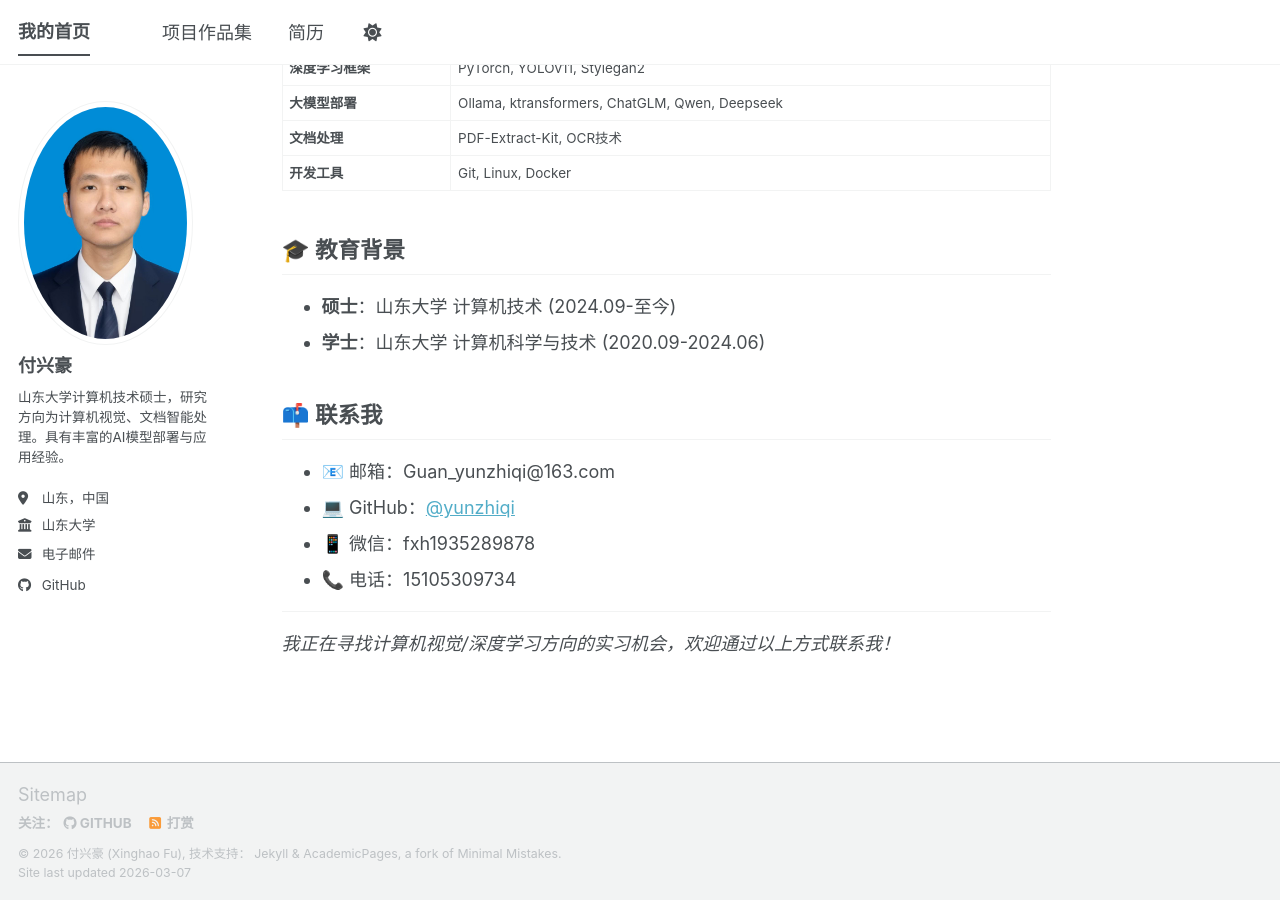
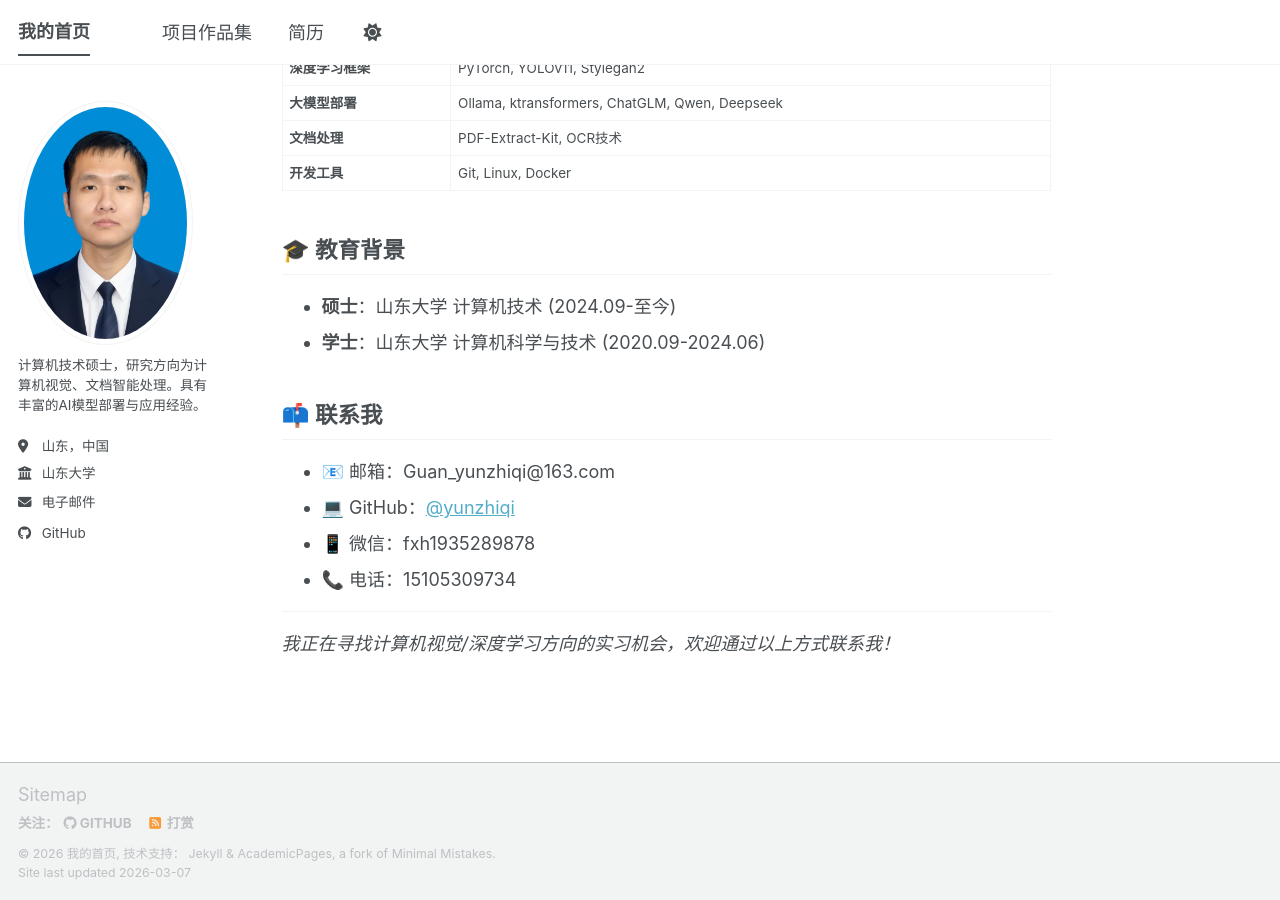
Before and after one commit to Yunzhiqi/yunzhiqi.github.io, a Jekyll site: the page built from _pages/about.md, in a window 1280 px wide and 900 px high, scrolled down 1450 px. Built offline with Jekyll 4.4.1, drawn with Linux system fonts in a browser that asks for light colours; a script bundle is joined from its source files by our own code; library files that are not in the unit come from our copies.

Commit message:
Update _config.yml

```diff
--- a/_config.yml
+++ b/_config.yml
@@ -11,8 +11,8 @@
 site_theme               : "default" # The available themes options are "default", "air", "sunrise", "mint", "dirt" and "contrast"
 title                    : "我的首页"
 title_separator          : "-"
-name                     : &name "付兴豪 (Xinghao Fu)"
-description              : &description "山东大学计算机技术硕士，专注于计算机视觉、深度学习与文档智能处理"   # Update this with a general description of your site, this is the default if not overridden by a page
+# name                     : &name "付兴豪 (Xinghao Fu)"
+description              : &description "计算机视觉、深度学习与文档智能处理"   # Update this with a general description of your site, this is the default if not overridden by a page
 url                      : https://yunzhiqi.github.io # The base hostname & protocol for your site e.g. "https://[your GitHub username].github.io",
                                                            # or if you already have some other page hosted on Github then use "https://[your GitHub username].github.io/[Your Repo Name]"
 baseurl                  : "" # the subpath of your site, e.g. "/blog"
@@ -24,9 +24,9 @@
 author:
   # Biographic information
   avatar           : "profile.jpg"
-  name             : "付兴豪"
+  # name             : "付兴豪"
   # pronouns         : "他" # example: "she/her"
-  bio              : "山东大学计算机技术硕士，研究方向为计算机视觉、文档智能处理。具有丰富的AI模型部署与应用经验。"
+  bio              : "计算机技术硕士，研究方向为计算机视觉、文档智能处理。具有丰富的AI模型部署与应用经验。"
   location         : "山东，中国"
   employer         : "山东大学"
   uri              : # URL
```
